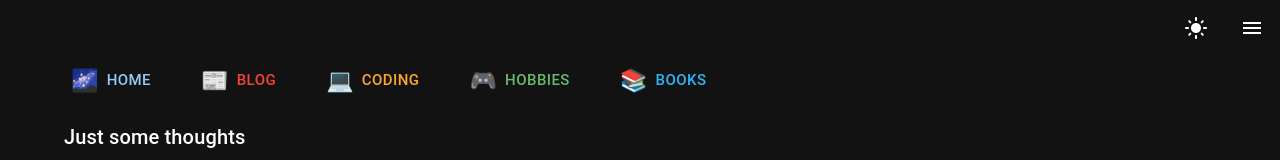
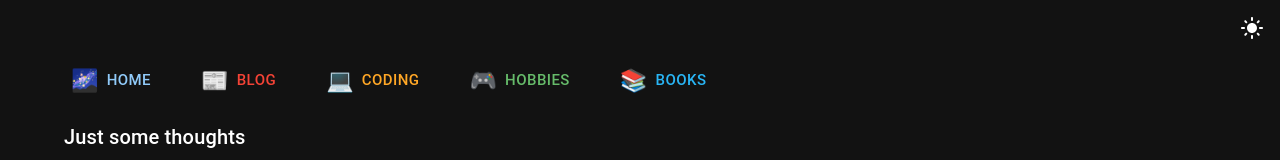
Before and after one commit to EastML/blog-site, a React (Create React App) app: page /blog in a window 1280 px wide. Shown: the top 160 px of the page. Built offline with nearby package versions, Linux system fonts and the light colour scheme.

Commit message:
drawer context

```diff
--- a/src/App.js
+++ b/src/App.js
@@ -1,4 +1,5 @@
 import { createBrowserRouter, RouterProvider } from 'react-router-dom';
+import { DrawerProvider } from './drawerContext';
 import PageContainer from './layout/PageContainer';
 import BlogEntryPage from './pages/blog/BlogEntryPage';
 import BlogPage from './pages/blog/BlogPage';
@@ -42,7 +43,9 @@ function App() {
   ])
 
   return (
+    <DrawerProvider>
       <RouterProvider router={router} />
+    </DrawerProvider>
   );
 }
 
--- a/src/Layout/PageContainer.js
+++ b/src/Layout/PageContainer.js
@@ -1,21 +1,21 @@
-import { Box, CssBaseline, Drawer, IconButton, List, ListItem, ListItemButton, ListItemIcon, ListItemText, ThemeProvider, Typography } from "@mui/material"
+import { Box, CssBaseline, IconButton, ThemeProvider, useMediaQuery, useTheme } from "@mui/material"
 import MenuIcon from '@mui/icons-material/Menu';
 import DarkModeIcon from '@mui/icons-material/DarkMode';
 import LightModeIcon from '@mui/icons-material/LightMode';
 import { useState } from "react";
 import { darkTheme, lightTheme } from "../theme";
 import { Outlet } from "react-router-dom";
-import { navbarItems } from "../pages/home/utils";
+import { useDrawer } from "../drawerContext";
 
 const PageContainer = () => {
-    const [drawer, setDrawer] = useState(false)
+    const muiTheme = useTheme()
+    const isSmallScreen = useMediaQuery(muiTheme.breakpoints.down('sm'))
+    const { toggleDrawer } = useDrawer()
+
     const [theme, setTheme] = useState(darkTheme)
 
-    const toggleDrawer = () => setDrawer(!drawer)
     const handleSelectDarkTheme = () => setTheme(darkTheme)
     const handleSelectLightTheme = () => setTheme(lightTheme)
-
-
 
     return (
         <ThemeProvider theme={theme}>
@@ -30,22 +30,11 @@ const PageContainer = () => {
                         <DarkModeIcon />
                     </IconButton>
                 )}
-                <IconButton onClick={toggleDrawer} sx={{ m: 1 }}>
-                    <MenuIcon />
-                </IconButton>
-
-                <Drawer anchor='right' open={drawer} onClose={toggleDrawer}>
-                    <List sx={{ minWidth: 300 }}>
-                        {navbarItems.map(item => (
-                            <ListItem disablePadding key={item.text}>
-                                <ListItemButton>
-                                    <ListItemIcon><Typography fontSize='large'>{item.icon}</Typography></ListItemIcon>
-                                    <ListItemText primary={<Typography color={`${item.color}.main`}>{item.text}</Typography>} />
-                                </ListItemButton>
-                            </ListItem>
-                        ))}
-                    </List>
-                </Drawer>
+                {isSmallScreen && (
+                    <IconButton onClick={toggleDrawer} sx={{ m: 1 }}>
+                        <MenuIcon />
+                    </IconButton>
+                )}
             </Box>
             <main>
                 <Outlet />
--- a/src/components/Navbar.js
+++ b/src/components/Navbar.js
@@ -1,11 +1,29 @@
-import { Box, Button, Typography } from "@mui/material"
+import { useTheme } from "@emotion/react"
+import { Box, Button, Drawer, List, ListItem, ListItemButton, ListItemIcon, ListItemText, Typography, useMediaQuery } from "@mui/material"
 import { useNavigate } from "react-router-dom"
+import { useDrawer } from "../drawerContext"
 import { navbarItems } from "../pages/home/utils"
 
 const Navbar = () => {
     const navigate = useNavigate()
+    const theme = useTheme()
+    const { drawer, toggleDrawer } = useDrawer()
+    const isSmallScreen = useMediaQuery(theme.breakpoints.down('sm'))
 
-    return (
+    return isSmallScreen ? (
+        <Drawer anchor='right' open={drawer} onClose={toggleDrawer}>
+            <List sx={{ minWidth: 300 }}>
+                {navbarItems.map(item => (
+                    <ListItem disablePadding key={item.text}>
+                        <ListItemButton>
+                            <ListItemIcon><Typography fontSize='large'>{item.icon}</Typography></ListItemIcon>
+                            <ListItemText primary={<Typography color={`${item.color}.main`}>{item.text}</Typography>} />
+                        </ListItemButton>
+                    </ListItem>
+                ))}
+            </List>
+        </Drawer>
+    ) : (
         <Box display='flex' gap={4} mb={2}>
             {navbarItems.map(item => (
                 <Button
--- /dev/null
+++ b/src/drawerContext.js
@@ -0,0 +1,24 @@
+import { createContext, useContext, useState } from "react";
+
+const DrawerContext = createContext()
+
+export const DrawerProvider = ({ children }) => {
+    const [drawer, setDrawer] = useState(false)
+
+    const toggleDrawer = () => setDrawer(!drawer)
+
+    return (
+        <DrawerContext.Provider value={{ drawer, toggleDrawer }}>
+            {children}
+        </DrawerContext.Provider>
+    )
+}
+
+export const useDrawer = () => {
+    const context = useContext(DrawerContext)
+    if (context === undefined) {
+        throw new Error ('useDrawer must be used within the DrawerProvider')
+    }
+
+    return context
+}
```
